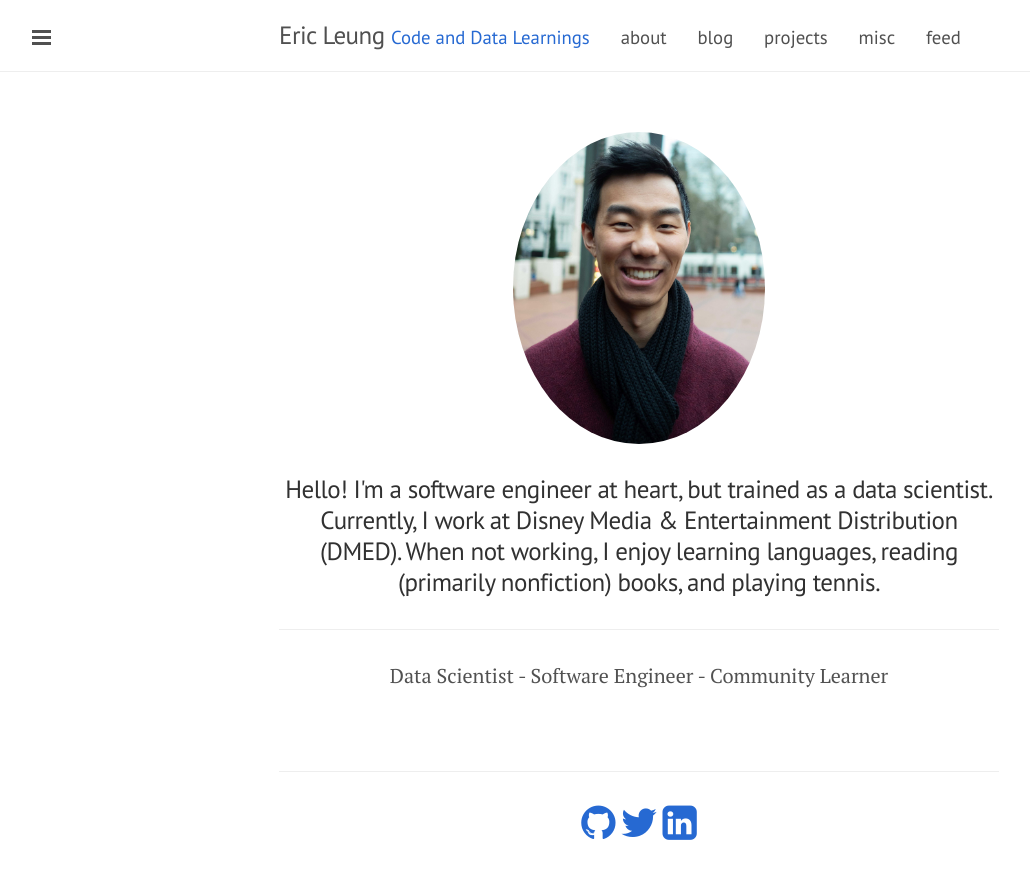
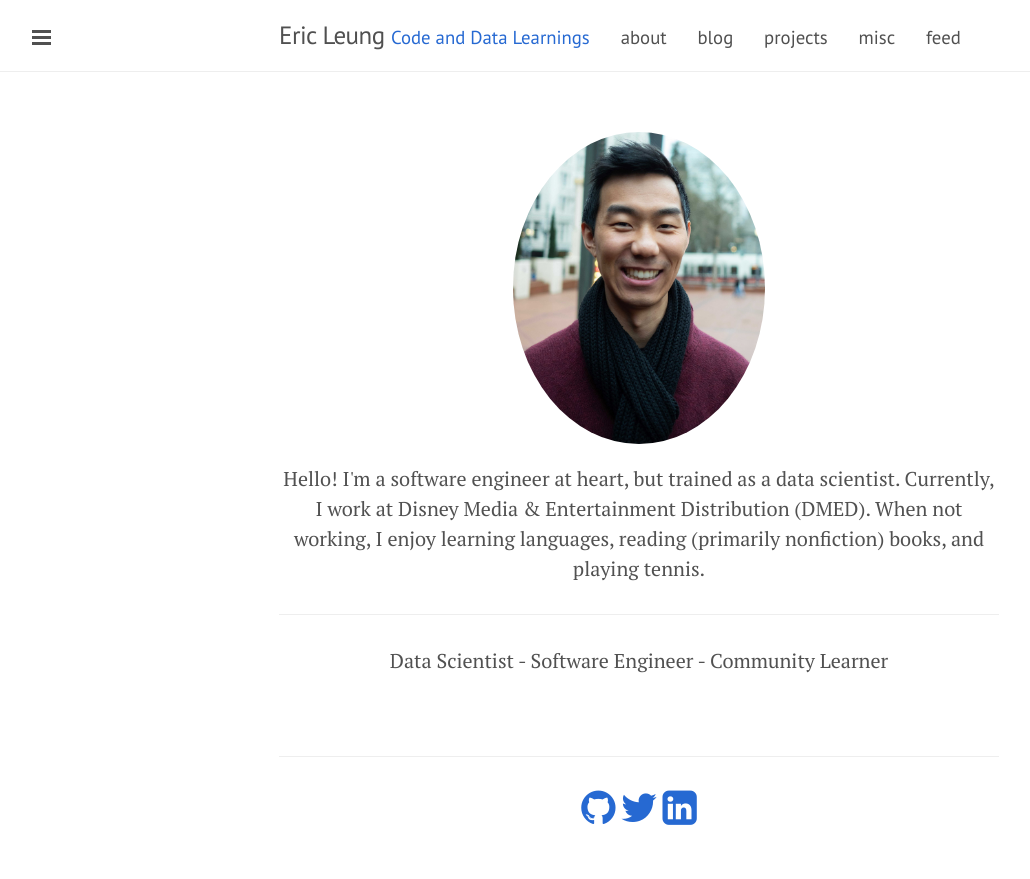
Before and after one commit to erictleung/erictleung.github.io, a Jekyll site: the page built from index.md, in a window 1280 px wide. Shown: the top 879 px of the page, without its empty margins (1-1031 px from the left). Built offline with Jekyll 4.4.1, drawn with Linux system fonts in a browser that asks for light colours; nearby versions of some CDN libraries.

Commit message:
Convert h3 tag to simple paragraph tag

```diff
--- a/index.md
+++ b/index.md
@@ -9,13 +9,13 @@ description: |
 
 <img src="assets/weathermachine_headshot.jpg" alt="Headshot profile picture" style="border-radius: 50%" width="35%">
 
-<h3 class="text-center">
+<p class="text-center">
     Hello!
     I'm a software engineer at heart, but trained as a data scientist.
     Currently, I work at Disney Media & Entertainment Distribution (DMED).
     When not working, I enjoy learning languages, reading (primarily
     nonfiction) books, and playing tennis.
-</h3>
+</p>
 
 <hr/>
 
```
